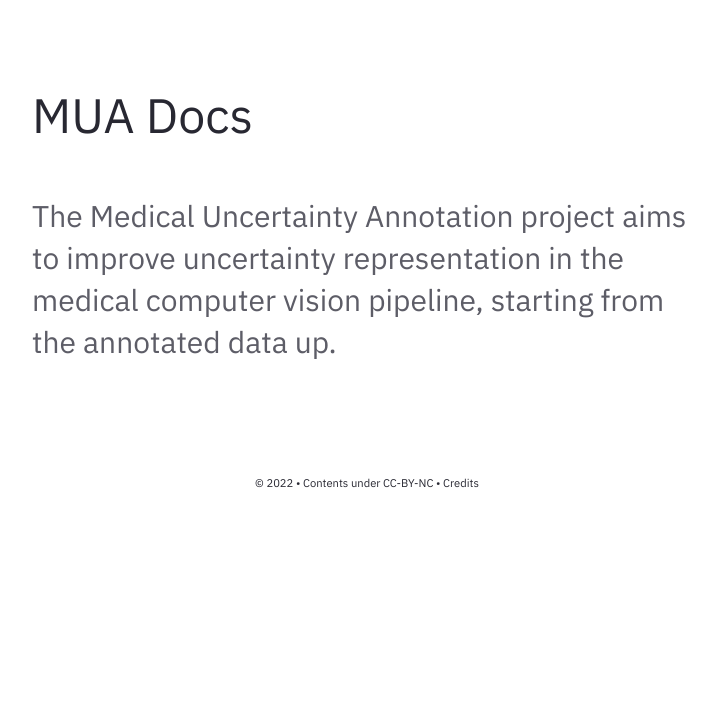
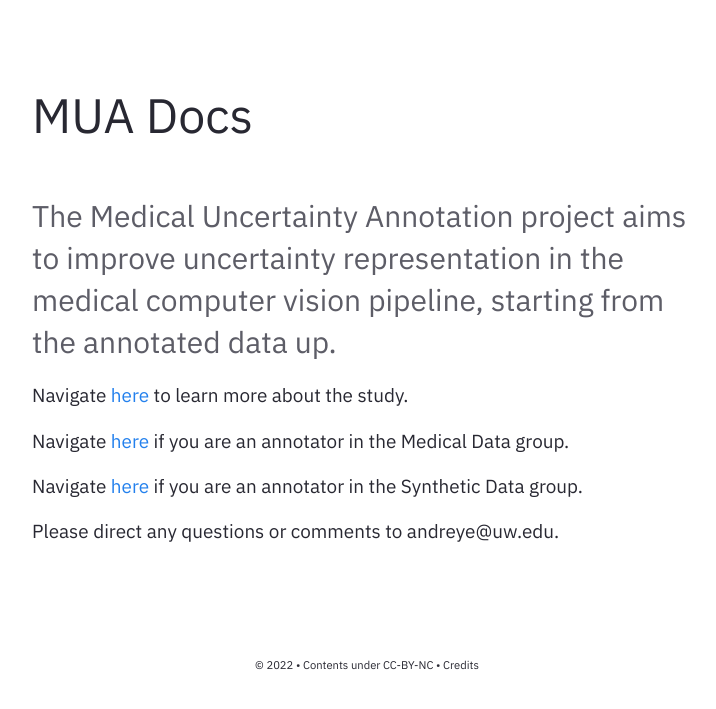
Before and after one commit to andre-ye/muadocs, a Jekyll site: the page built from pages/index.md, in a window 1280 px wide. Shown: the top 709 px of the page, without its empty margins (273-989 px from the left). Built offline with Jekyll 4.4.1, drawn with Linux system fonts in a browser that asks for light colours.

Commit message:
Update Homepage.html

```diff
--- a/_includes/Homepage.html
+++ b/_includes/Homepage.html
@@ -2,4 +2,10 @@
     <div class="jumbo">{{site.heading}} </div>
     <div class="home-sub-text"> <h3>
         The Medical Uncertainty Annotation project aims to improve uncertainty representation in the medical computer vision pipeline, starting from the annotated data up.</h3>
-</div> </div>
+    </div>
+    <p>Navigate <a href="/about" target="_blank">here</a> to learn more about the study.</p>
+    <p>Navigate <a href="/med_grp/start" target="_blank">here</a> if you are an annotator in the Medical Data group.</p>
+    <p>Navigate <a href="/syn_grp/start" target="_blank">here</a> if you are an annotator in the Synthetic Data group.</p>
+
+    <p>Please direct any questions or comments to andreye@uw.edu.</p>
+</div>
```
